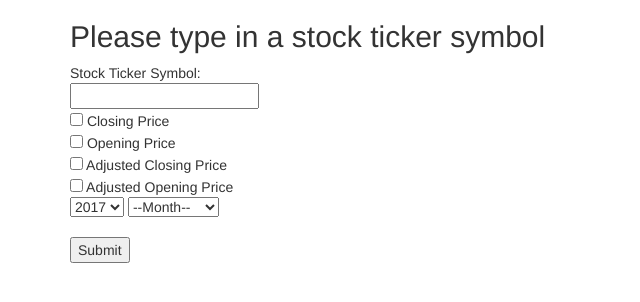
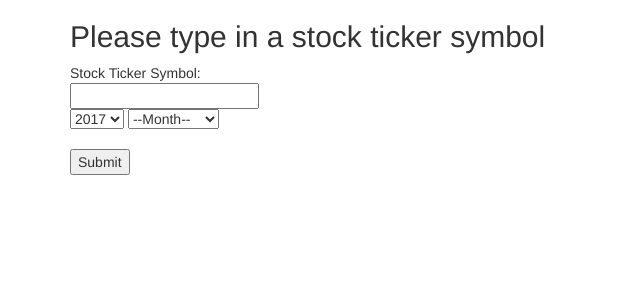
Before and after one commit to skybuxton/stock_ticker_input, a Flask app: page /ticker_input in a window 1280 px wide. Shown: the top 302 px of the page, without its empty margins (0-640 px from the left). Run offline with Flask 2, Linux system fonts and the light colour scheme; some libraries are stand-ins or nearby versions.

Commit message:
deleted html buttons

```diff
--- a/templates/ticker_input.html
+++ b/templates/ticker_input.html
@@ -20,10 +20,6 @@
           <form action="/ticker" method="GET">
             Stock Ticker Symbol:<br>
             <input type="text" name="symbol" value=""><br>
-            <input type="checkbox" name="Closing Price" value=""> Closing Price<br>
-            <input type="checkbox" name="Opening Price" value=""> Opening Price<br>
-            <input type="checkbox" name="Adjusted Closing Price" value=""> Adjusted Closing Price<br>
-            <input type="checkbox" name="Adjusted Opening Price" value=""> Adjusted Opening Price<br>
             <select name="year">
               <option value="2017">2017</option>
               <option value="2016">2016</option>
```
